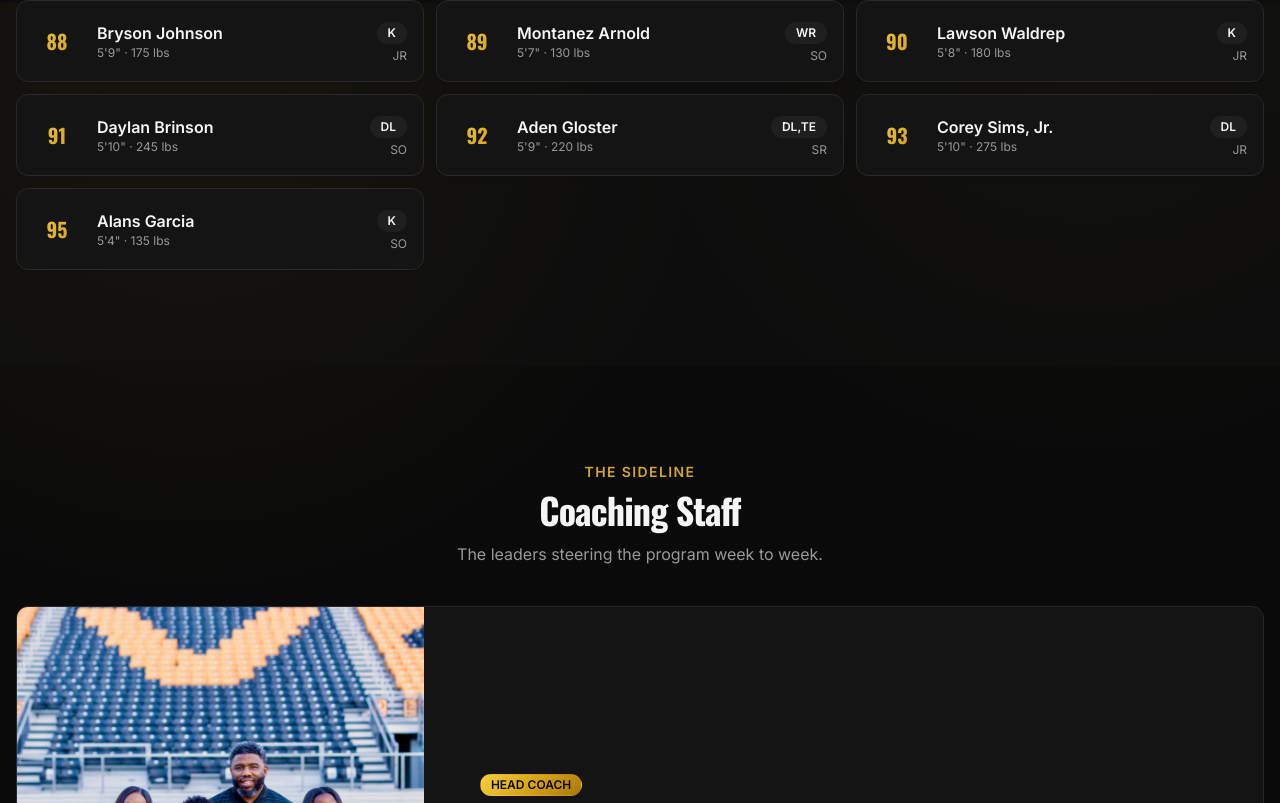
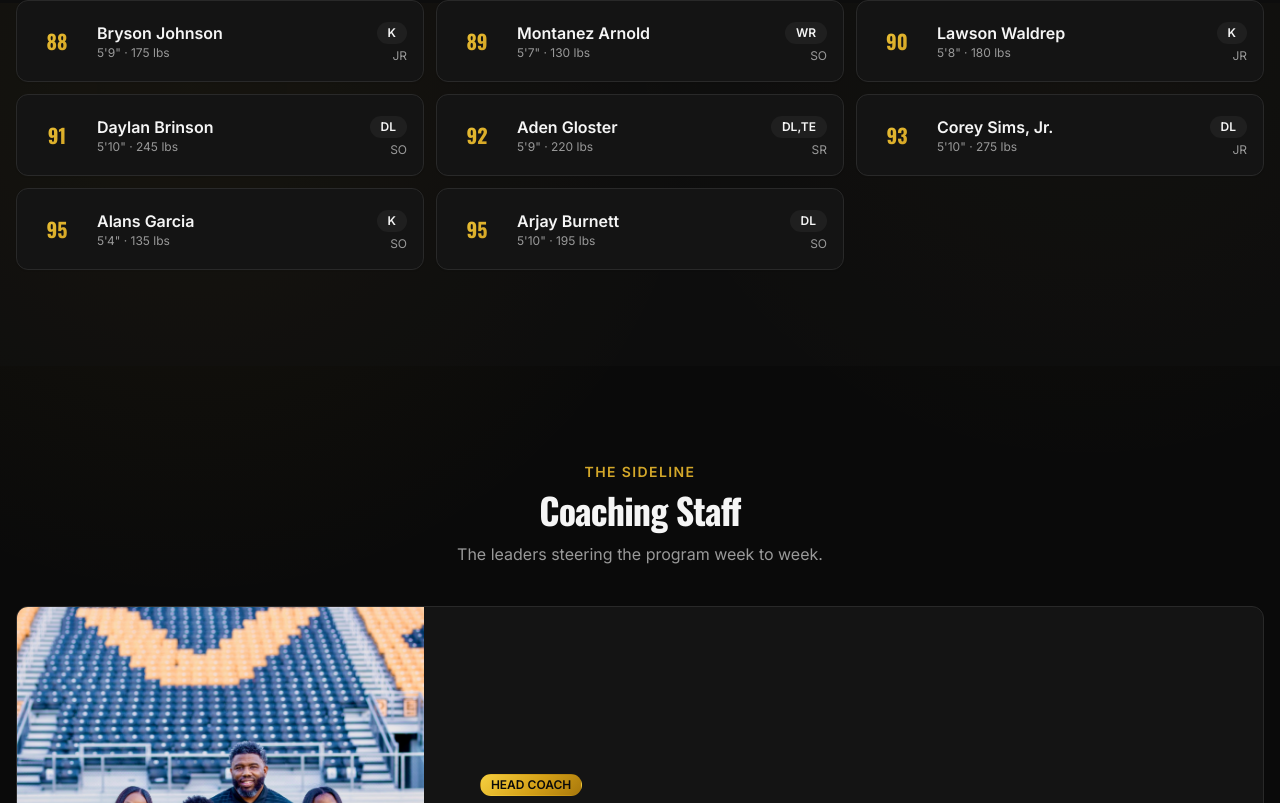
Before and after one commit to calebbsides/vhs-wildcats, a React (Vite) app: page / in a window 1280 px wide. Shown: the part 11197-12000 px from the top of the page. Built offline with nearby package versions, Linux system fonts and the light colour scheme.

Commit message:
Update content.ts

```diff
--- a/src/data/content.ts
+++ b/src/data/content.ts
@@ -327,7 +327,7 @@ export const content = {
      { number: 92, name: "Aden Gloster", position: "DL,TE", grade: "SR", heightIn: 69, weightLb: 220 },
      { number: 93, name: "Corey Sims, Jr.", position: "DL", grade: "JR", heightIn: 70, weightLb: 275 },
      { number: 95, name: "Alans Garcia", position: "K", grade: "SO", heightIn: 64, weightLb: 135 },
-  //   { number: 95, name: "Arjay Burnett", position: "DL", grade: "SO", heightIn: 70, weightLb: 195 },
+     { number: 95, name: "Arjay Burnett", position: "DL", grade: "SO", heightIn: 70, weightLb: 195 },
   //   { number: 98, name: "Elijah O'Neil", position: "DL", grade: "SO", heightIn: 67, weightLb: 350 },
   //   { number: 99, name: "Kieran Johnson", position: "DL", grade: "SR", heightIn: 76, weightLb: 300 },
   //   { number: 00, name: "Blake Givens", position: "OL", grade: "S0", heightIn: 65, weightLb: 170 },
```
